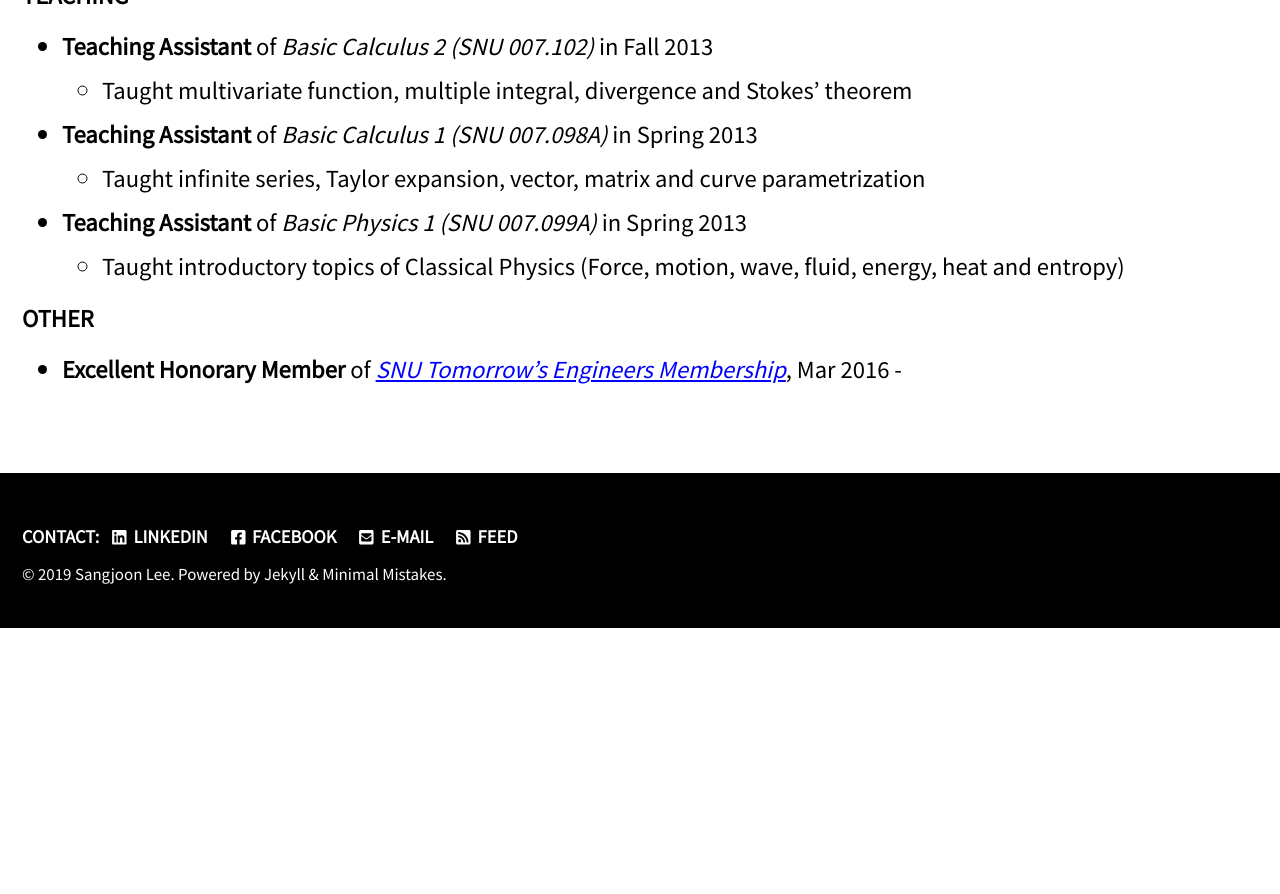
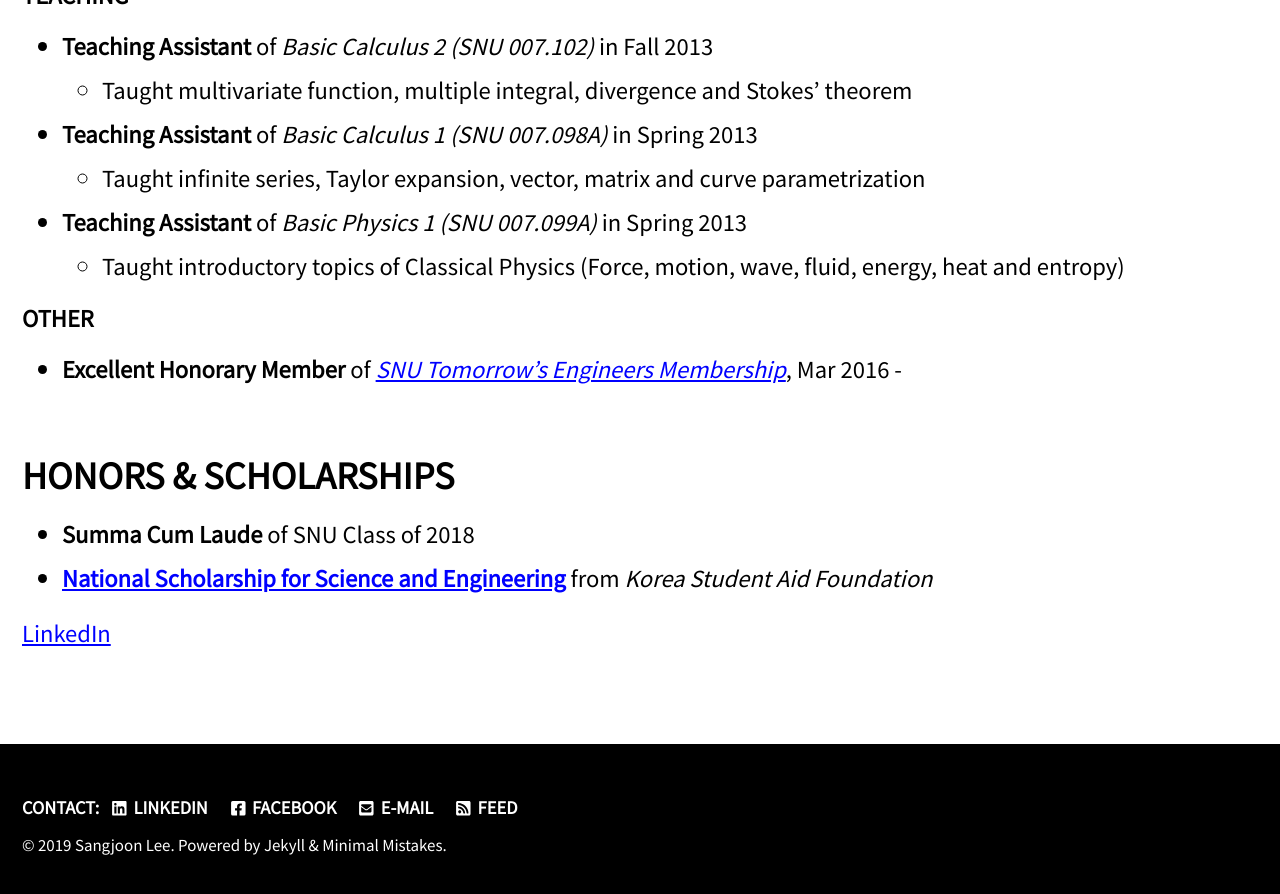
Before and after one commit to jun9303/jun9303.github.io, a Jekyll site: the page built from _pages/about.md, in a window 1280 px wide and 900 px high, scrolled down 1765 px. Shown: the top 894 px of the window. Built offline with Jekyll 4.4.1, drawn with Linux system fonts in a browser that asks for light colours; cached includes are drawn as plain includes; nearby versions of some CDN libraries; before the commit the page ends 2394 px from its top, so only the background shows below that.

Commit message:
Signed-off-by: SJ <jun9303@gmail.com>

```diff
--- a/_pages/about.md
+++ b/_pages/about.md
@@ -64,6 +64,12 @@ feature_row:
 
 - **Excellent Honorary Member** of *[SNU Tomorrow's Engineers Membership](https://honor.snu.ac.kr)*, Mar 2016 -
 
+# HONORS & SCHOLARSHIPS
+
+- **Summa Cum Laude** of SNU Class of 2018
+- **[National Scholarship for Science and Engineering](http://www.kosaf.go.kr/eng/jsp/aid/aid02_01_01.jsp?ttab1=0)** from *Korea Student Aid Foundation*
+
+[LinkedIn](https://www.linkedin.com/in/sangjoonlee93)
 
 <style type="text/css">
 .archive__item-teaser img {
```
Also changed, not shown: other parts of _pages/about.md (+1 -1 lines).
